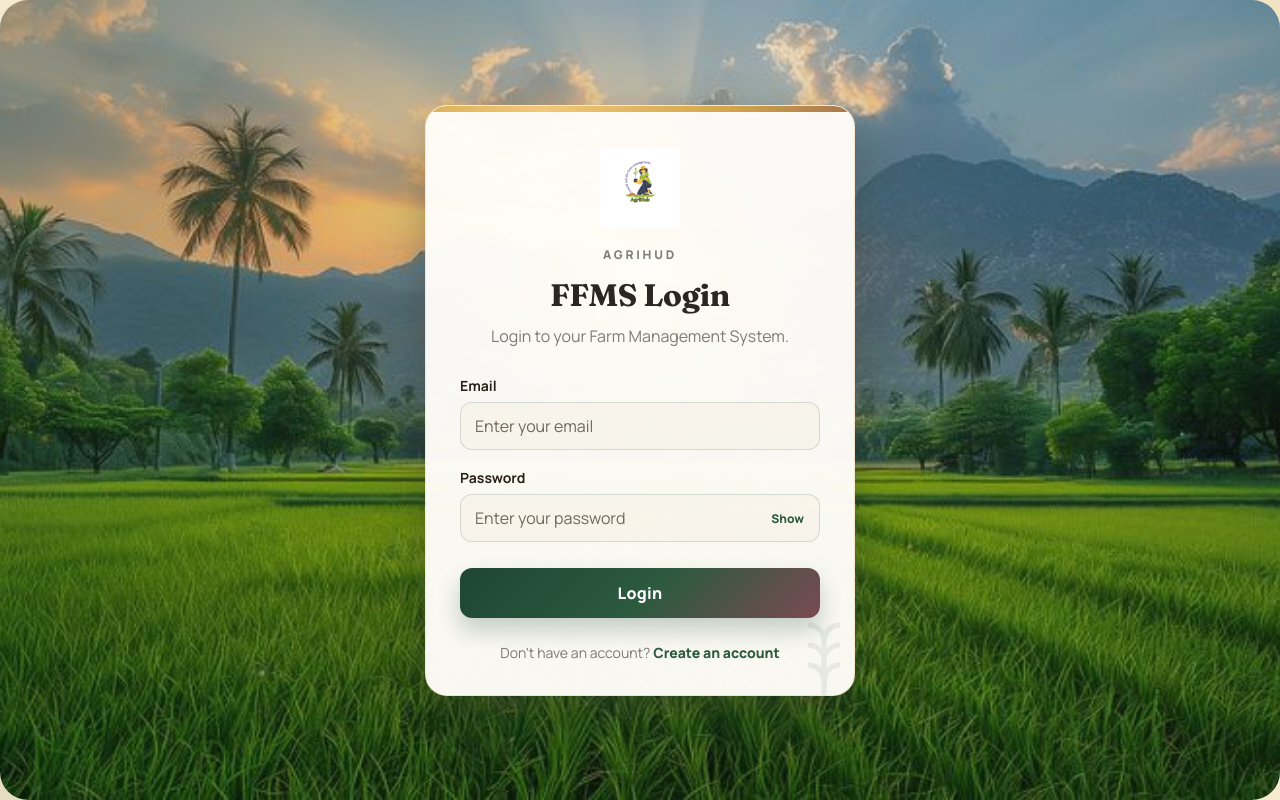
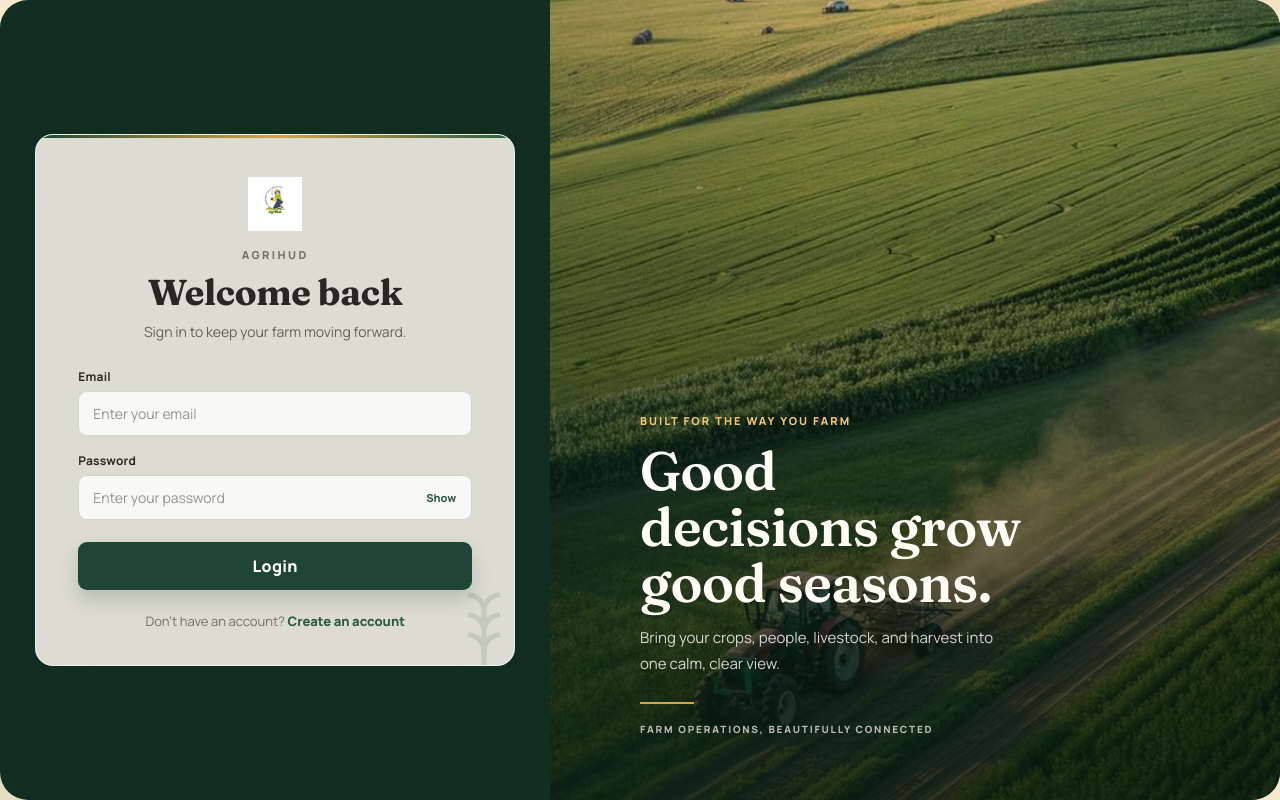
Before and after one commit to cyber-ai-619/Farm_Managment_System, a React (Vite) app in the folder ffms-frontend/: page / in a window 1280 px wide. Built offline with nearby package versions, Linux system fonts and the light colour scheme.

Commit message:
Redesign authentication pages

```diff
--- a/ffms-frontend/src/index.css
+++ b/ffms-frontend/src/index.css
@@ -1017,6 +1017,93 @@ button { font-family: inherit; }
 .navbar-logo { width: 46px; height: 46px; border-radius: 50%; }
 .sidebar-logo { width: 92px; height: 58px; margin: 0 auto 25px; border-radius: 6px; }
 .auth-logo { width: 120px; height: 80px; margin: 0 auto 18px; border-radius: 8px; }
+
+/* The split layout owns the auth background; disable the legacy full-page overlay. */
+.auth-page::before,
+.auth-page::after {
+  display: none;
+}
+
+/* Keep the photo and card in the same dark, atmospheric visual field. */
+.auth-page {
+  position: relative;
+  isolation: isolate;
+  min-height: 100svh;
+  width: 100%;
+  overflow: hidden;
+  background: #10251a;
+}
+
+.auth-page::before,
+.auth-page::after {
+  position: fixed;
+  inset: 0;
+  width: 100vw;
+  height: 100vh;
+  pointer-events: none;
+  content: "";
+}
+
+.auth-page::before {
+  z-index: -2;
+  background:
+    linear-gradient(90deg, rgba(9, 28, 17, 0.82), rgba(15, 43, 26, 0.54) 48%, rgba(7, 21, 13, 0.76)),
+    url('./assets/images/background.jpeg') center / cover no-repeat;
+  filter: saturate(0.72) contrast(1.12);
+}
+
+.auth-page::after {
+  z-index: -1;
+  background:
+    radial-gradient(ellipse 38% 70% at 76% 50%, rgba(3, 15, 8, 0.65), transparent 100%),
+    radial-gradient(ellipse at center, transparent 25%, rgba(3, 15, 8, 0.42) 100%),
+    linear-gradient(180deg, rgba(4, 17, 10, 0.28), transparent 34%, rgba(4, 17, 10, 0.5));
+}
+
+.auth-page > .auth-card {
+  z-index: 0;
+  background: rgba(255, 255, 255, 0.1);
+  border: 1px solid rgba(255, 255, 255, 0.15);
+  border-radius: 20px;
+  box-shadow: 0 20px 60px rgba(0, 0, 0, 0.35);
+  -webkit-backdrop-filter: blur(20px) saturate(140%);
+  backdrop-filter: blur(20px) saturate(140%);
+}
+
+.auth-page > .auth-card::before {
+  height: 1px;
+  background: linear-gradient(90deg, transparent, rgba(255, 255, 255, 0.5), transparent);
+  animation: none;
+}
+
+.auth-page > .auth-card::after { opacity: 0.12; filter: invert(1); }
+
+.auth-page > .auth-card .auth-brand,
+.auth-page > .auth-card h1,
+.auth-page > .auth-card > p,
+.auth-page > .auth-card .form-field label,
+.auth-page > .auth-card .auth-link {
+  color: rgba(255, 253, 245, 0.9);
+}
+
+.auth-page > .auth-card h1 { text-shadow: 0 2px 18px rgba(0, 0, 0, 0.25); }
+
+.auth-page > .auth-card .form-field input {
+  color: #fffdf5;
+  border-color: rgba(255, 255, 255, 0.2);
+  background: rgba(8, 28, 17, 0.34);
+}
+
+.auth-page > .auth-card .form-field input::placeholder { color: rgba(255, 253, 245, 0.58); }
+
+.auth-page > .auth-card .form-field input:focus {
+  border-color: rgba(201, 168, 105, 0.9);
+  background: rgba(8, 28, 17, 0.48);
+  box-shadow: 0 0 0 4px rgba(201, 168, 105, 0.18);
+}
+
+.auth-page > .auth-card .password-toggle { color: #e0c17e; }
+.auth-page > .auth-card .auth-link a { color: #e0c17e; }
   margin-bottom: 12px;
   color: var(--sage-700);
   font-size: 12px;
@@ -1581,3 +1668,235 @@ button { font-family: inherit; }
 .navbar-logo { width: 46px; height: 46px; border-radius: 50%; }
 .sidebar-logo { width: 92px; height: 58px; margin: 0 auto 25px; border-radius: 6px; }
 .auth-logo { width: 120px; height: 80px; margin: 0 auto 18px; border-radius: 8px; }
+
+/* ================================
+   AUTH SPLIT SCREEN
+================================ */
+
+.auth-page {
+  min-height: 100svh;
+  display: grid;
+  place-items: stretch;
+  padding: 0;
+  overflow: hidden;
+  background: var(--color-forest-dark);
+}
+
+.auth-shell {
+  display: grid;
+  grid-template-columns: minmax(390px, 43%) 1fr;
+  min-height: 100svh;
+  width: 100%;
+}
+
+.auth-card {
+  align-self: center;
+  width: min(100% - 64px, 480px);
+  margin: 32px auto;
+  padding: 42px 42px 34px;
+  background: rgba(255, 250, 240, 0.86);
+  border: 1px solid rgba(255, 255, 255, 0.55);
+  border-radius: 18px;
+  box-shadow: 0 22px 55px rgba(18, 46, 32, 0.2);
+  -webkit-backdrop-filter: blur(12px) saturate(115%);
+  backdrop-filter: blur(12px) saturate(115%);
+}
+
+.auth-card::before {
+  height: 3px;
+  background: linear-gradient(90deg, var(--color-forest), var(--color-gold), var(--color-farm-green));
+  animation: none;
+}
+
+.auth-card::after { opacity: 0.12; }
+
+.auth-logo {
+  width: 72px;
+  height: 54px;
+  margin: 0 auto 16px;
+  border-radius: 8px;
+}
+
+.auth-brand {
+  margin-bottom: 10px;
+  color: var(--color-farm-green);
+  font-size: 11px;
+  letter-spacing: 0.22em;
+}
+
+.auth-card h1 {
+  margin-bottom: 8px;
+  color: var(--color-charcoal);
+  font-family: 'Fraunces', Georgia, serif;
+  font-size: clamp(28px, 3vw, 36px);
+  line-height: 1.1;
+}
+
+.auth-card > p:not(.auth-brand):not(.auth-link):not(.form-message) {
+  color: rgba(43, 38, 34, 0.68);
+  font-size: 14px;
+}
+
+.auth-card form { gap: 16px; margin-top: 26px; }
+
+.form-field { gap: 6px; }
+
+.form-field label {
+  color: var(--color-charcoal);
+  font-size: 12px;
+  letter-spacing: 0.02em;
+}
+
+.form-field input,
+.form-field select,
+.form-field textarea {
+  width: 100%;
+  padding: 12px 14px;
+  border: 1px solid rgba(30, 70, 50, 0.18);
+  border-radius: 9px;
+  background: rgba(255, 255, 255, 0.8);
+  color: var(--color-charcoal);
+  font: inherit;
+  font-size: 14px;
+  transition: border-color 0.2s ease, box-shadow 0.2s ease, background 0.2s ease;
+}
+
+.form-field textarea { resize: vertical; }
+
+.form-field input::placeholder,
+.form-field textarea::placeholder { color: rgba(43, 38, 34, 0.48); }
+
+.form-field input:focus,
+.form-field select:focus,
+.form-field textarea:focus {
+  outline: none;
+  border-color: var(--color-farm-green);
+  background: #fff;
+  box-shadow: 0 0 0 4px rgba(212, 165, 74, 0.18);
+}
+
+.password-toggle {
+  color: var(--color-farm-green);
+  font-size: 11px;
+}
+
+.password-toggle:hover { color: var(--color-wine); }
+
+.auth-button {
+  margin-top: 6px;
+  padding: 13px 18px;
+  border-radius: 9px;
+  background: var(--color-forest);
+  box-shadow: 0 10px 20px rgba(30, 70, 50, 0.2);
+  transition: transform 0.2s ease, background 0.2s ease, box-shadow 0.2s ease;
+}
+
+.auth-button:hover {
+  background: var(--color-farm-green);
+  box-shadow: 0 13px 25px rgba(30, 70, 50, 0.28);
+}
+
+.auth-link {
+  margin-top: 22px;
+  color: rgba(43, 38, 34, 0.64);
+  font-size: 13px;
+}
+
+.auth-link a { color: var(--color-farm-green); }
+.auth-link a:hover { color: var(--color-wine); }
+
+.auth-visual {
+  position: relative;
+  display: flex;
+  align-items: flex-end;
+  min-height: 100svh;
+  overflow: hidden;
+  background:
+    linear-gradient(180deg, rgba(11, 36, 21, 0.12), rgba(7, 25, 14, 0.72)),
+    url('./assets/images/background.jpeg') center / cover no-repeat;
+}
+
+.auth-visual::after {
+  position: absolute;
+  inset: 0;
+  content: "";
+  background: linear-gradient(90deg, rgba(18, 46, 32, 0.24), transparent 42%),
+    linear-gradient(0deg, rgba(8, 27, 15, 0.42), transparent 55%);
+  pointer-events: none;
+}
+
+.auth-visual-content {
+  position: relative;
+  z-index: 1;
+  max-width: 560px;
+  padding: 64px clamp(40px, 7vw, 112px);
+  color: #fffdf5;
+}
+
+.auth-kicker,
+.auth-location {
+  display: block;
+  color: var(--color-gold-bright);
+  font-size: 11px;
+  font-weight: 800;
+  letter-spacing: 0.18em;
+  text-transform: uppercase;
+}
+
+.auth-visual h2 {
+  max-width: 520px;
+  margin: 15px 0 14px;
+  color: #fffdf5;
+  font-family: 'Fraunces', Georgia, serif;
+  font-size: clamp(34px, 4.2vw, 62px);
+  font-weight: 600;
+  line-height: 1.04;
+}
+
+.auth-visual p {
+  max-width: 420px;
+  color: rgba(255, 253, 245, 0.82);
+  font-size: 15px;
+  line-height: 1.7;
+}
+
+.auth-visual-line {
+  display: block;
+  width: 54px;
+  height: 2px;
+  margin: 26px 0 18px;
+  background: var(--color-gold);
+}
+
+.auth-location { color: rgba(255, 253, 245, 0.7); font-size: 10px; }
+
+@media (max-width: 800px) {
+  .auth-shell { grid-template-columns: 1fr; }
+
+  .auth-visual {
+    order: -1;
+    min-height: 280px;
+    align-items: flex-end;
+  }
+
+  .auth-visual-content { padding: 36px 28px; }
+  .auth-visual h2 { max-width: 440px; font-size: clamp(32px, 9vw, 48px); }
+  .auth-visual p { display: none; }
+  .auth-visual-line { margin: 18px 0 12px; }
+  .auth-card { margin: 0 auto 28px; }
+}
+
+@media (max-width: 480px) {
+  .auth-visual { min-height: 220px; }
+  .auth-visual-content { padding: 28px 22px; }
+  .auth-kicker { font-size: 10px; }
+  .auth-visual h2 { margin: 10px 0 0; font-size: 32px; }
+  .auth-location { font-size: 9px; }
+  .auth-card { width: min(100% - 32px, 480px); padding: 34px 24px 28px; }
+}
+
+/* The split layout owns the auth background; disable the legacy full-page overlay. */
+.auth-page::before,
+.auth-page::after {
+  display: none;
+}
--- a/ffms-frontend/src/pages/Login.jsx
+++ b/ffms-frontend/src/pages/Login.jsx
@@ -46,12 +46,13 @@ function Login() {
 
   return (
     <main className="auth-page">
-      <section className="auth-card">
+      <div className="auth-shell">
+        <section className="auth-card">
         <Logo className="auth-logo" />
         <p className="auth-brand">AgriHud</p>
-        <h1>FFMS Login</h1>
+        <h1>Welcome back</h1>
 
-        <p>Login to your Farm Management System.</p>
+        <p>Sign in to keep your farm moving forward.</p>
 
         {status && (
           <p className={`form-message ${status.type}`} role="alert">
@@ -102,7 +103,18 @@ function Login() {
         <p className="auth-link">
           Don't have an account? <Link to="/register">Create an account</Link>
         </p>
-      </section>
+        </section>
+
+        <aside className="auth-visual" aria-label="Farm landscape">
+          <div className="auth-visual-content">
+            <span className="auth-kicker">Built for the way you farm</span>
+            <h2>Good decisions grow good seasons.</h2>
+            <p>Bring your crops, people, livestock, and harvest into one calm, clear view.</p>
+            <span className="auth-visual-line" aria-hidden="true" />
+            <span className="auth-location">Farm operations, beautifully connected</span>
+          </div>
+        </aside>
+      </div>
     </main>
   );
 }
--- a/ffms-frontend/src/pages/Register.jsx
+++ b/ffms-frontend/src/pages/Register.jsx
@@ -70,12 +70,13 @@ function Register() {
 
   return (
     <main className="auth-page">
-      <section className="auth-card">
+      <div className="auth-shell">
+        <section className="auth-card">
         <Logo className="auth-logo" />
         <p className="auth-brand">AgriHud</p>
-        <h1>Create FFMS Account</h1>
+        <h1>Create your account</h1>
 
-        <p>Register for the Farm Management System.</p>
+        <p>Start managing your farm with a clearer view of every season.</p>
 
         {status && (
           <p className={`form-message ${status.type}`} role="alert">
@@ -195,7 +196,18 @@ function Register() {
         <p className="auth-link">
           Already have an account? <Link to="/">Login here</Link>
         </p>
-      </section>
+        </section>
+
+        <aside className="auth-visual" aria-label="Farm landscape">
+          <div className="auth-visual-content">
+            <span className="auth-kicker">A better season starts here</span>
+            <h2>From first planting to final harvest.</h2>
+            <p>One trusted place to plan, monitor, and grow your operation with confidence.</p>
+            <span className="auth-visual-line" aria-hidden="true" />
+            <span className="auth-location">Farm operations, beautifully connected</span>
+          </div>
+        </aside>
+      </div>
     </main>
   );
 }
```
Also changed, not shown: ffms-frontend/src/assets/images/background.jfif (deleted), ffms-frontend/src/assets/images/background.jpeg (added).
